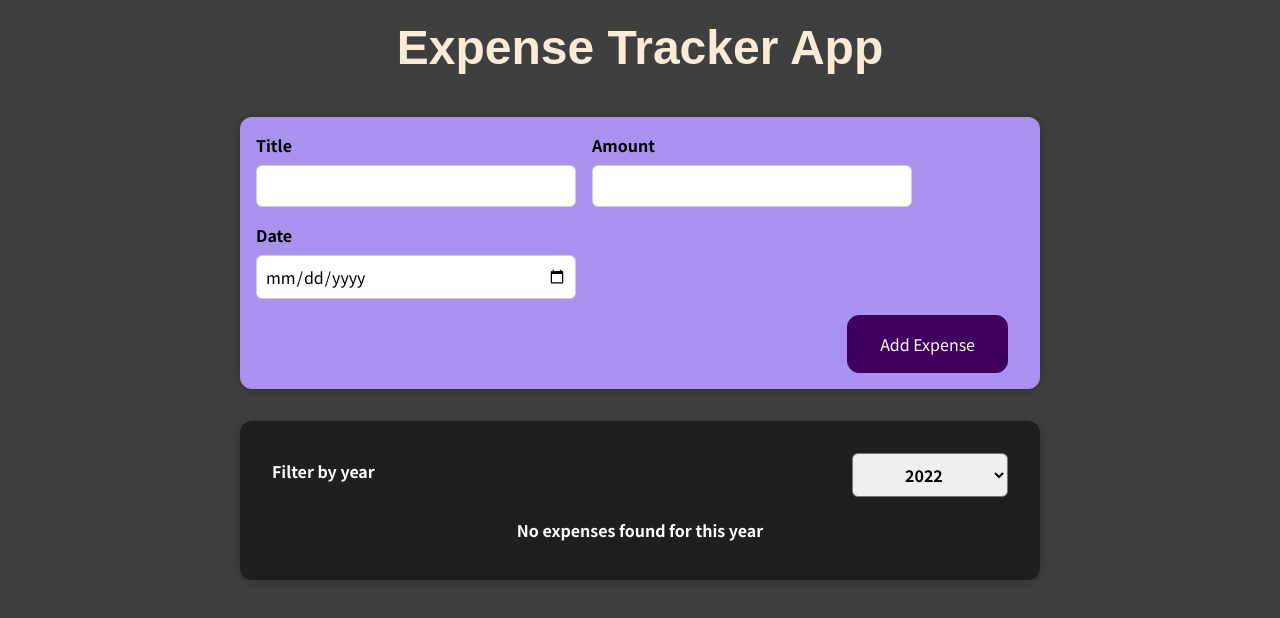
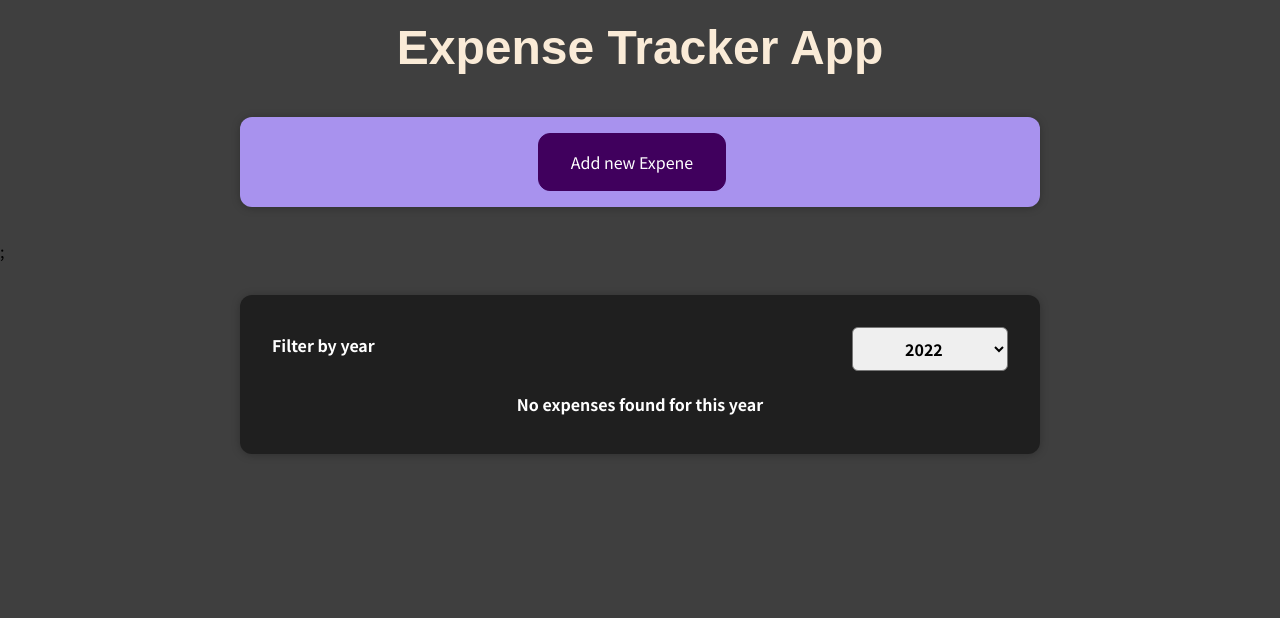
Before and after one commit to tejaspradhan/Expense-Tracker-App, a React (Create React App) app: page / in a window 1280 px wide. Shown: the top 618 px of the page. Built offline with nearby package versions, Linux system fonts and the light colour scheme.

Commit message:
Completed add expense button

```diff
--- a/src/App.js
+++ b/src/App.js
@@ -31,7 +31,7 @@ function App() {
   return (
     <div>
       <h1 className="title">Expense Tracker App</h1>
-      <NewExpense onNewExpense={newExpenseHandler} />
+      <NewExpense onNewExpense={newExpenseHandler} />;
       <Expenses items={expenses} />
     </div>
   );
--- a/src/components/NewExpense/ExpenseForm.js
+++ b/src/components/NewExpense/ExpenseForm.js
@@ -19,6 +19,7 @@ const ExpenseForm = (props) => {
 
   const submitHandler = (e) => {
     e.preventDefault();
+    props.onCancel();
     const expenseData = {
       title: enteredTitle,
       amount: enteredAmount,
@@ -27,7 +28,7 @@ const ExpenseForm = (props) => {
 
     props.onSaveData(expenseData);
 
-    // to clear the input fields
+    // to clear the fields
     setenteredTitle("");
     setenteredAmount("");
     setenteredDate("");
@@ -71,6 +72,9 @@ const ExpenseForm = (props) => {
         </div>
       </div>
       <div className="new-expense__actions">
+        <button type="button" onClick={props.onCancel}>
+          Cancel
+        </button>
         <button type="submit">Add Expense</button>
       </div>
     </form>
--- a/src/components/NewExpense/NewExpense.js
+++ b/src/components/NewExpense/NewExpense.js
@@ -1,4 +1,5 @@
 import React from "react";
+import { useState } from "react";
 import "./NewExpense.css";
 import ExpenseForm from "./ExpenseForm";
 const NewExpense = (props) => {
@@ -9,10 +10,29 @@ const NewExpense = (props) => {
     };
     props.onNewExpense(expenseData);
   };
-  return (
-    <div className="new-expense">
-      <ExpenseForm onSaveData={saveExpenseDataHandler} />
-    </div>
-  );
+  const [showForm, setshowForm] = useState(false);
+  const showFormTrue = () => {
+    setshowForm(true);
+  };
+
+  const ShowFormFalse = () => {
+    setshowForm(false);
+  };
+  if (showForm) {
+    return (
+      <div className="new-expense">
+        <ExpenseForm
+          onSaveData={saveExpenseDataHandler}
+          onCancel={ShowFormFalse}
+        />
+      </div>
+    );
+  } else {
+    return (
+      <div className="new-expense">
+        <button onClick={showFormTrue}>Add new Expene</button>
+      </div>
+    );
+  }
 };
 export default NewExpense;
```
